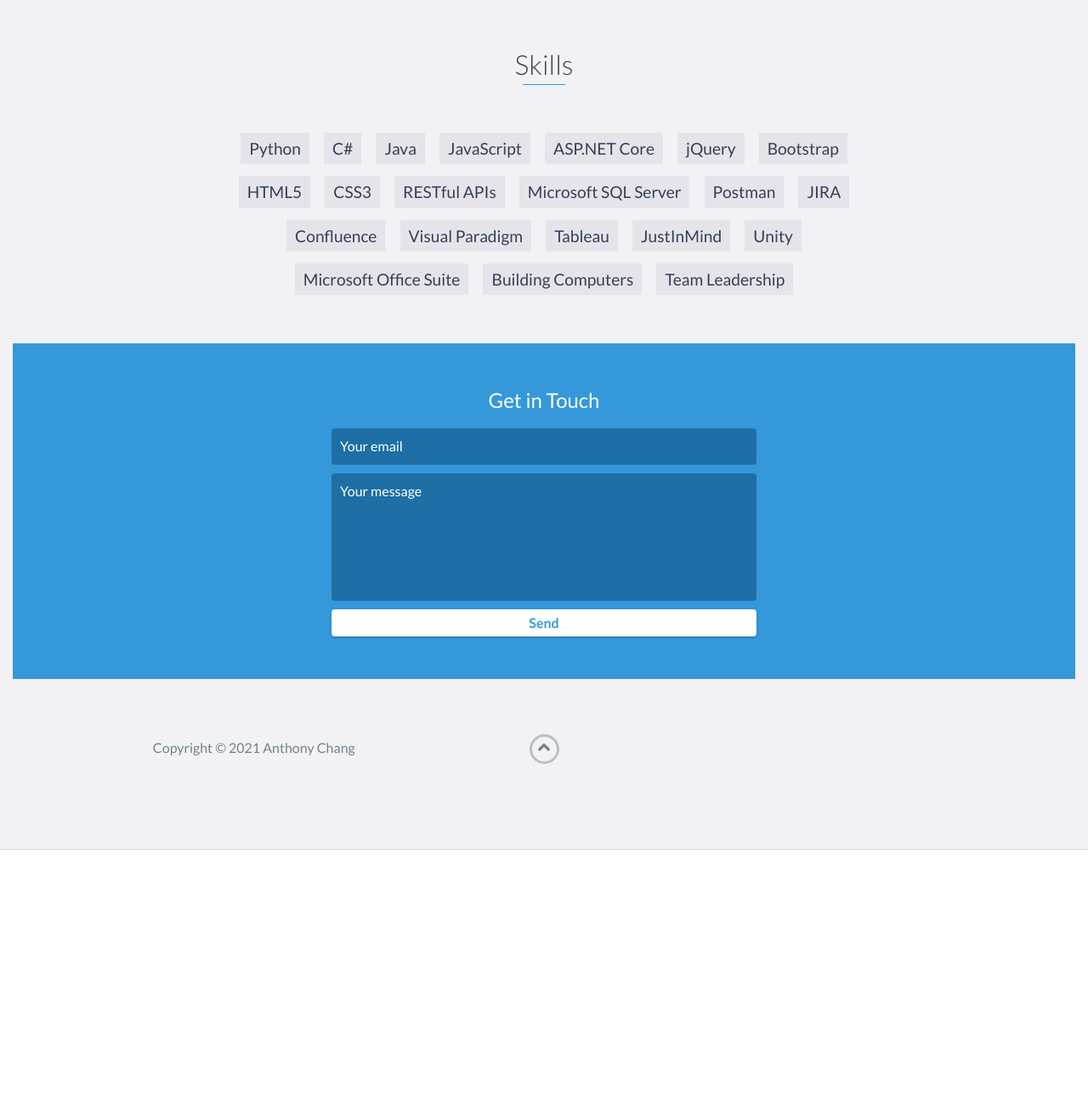
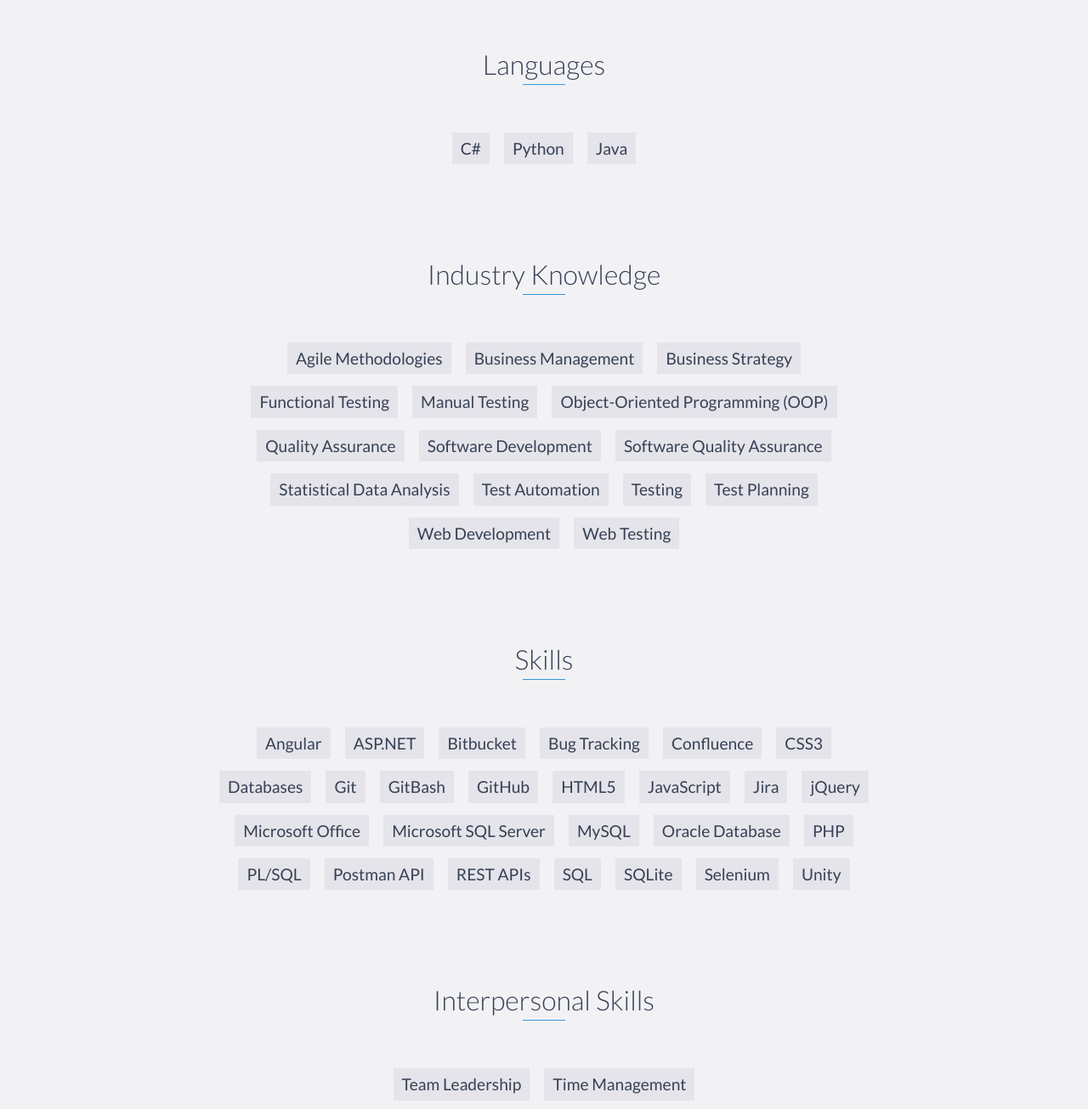
Before and after one commit to AnthonyChang/AnthonyChang.github.io, a website: page index.html in a window 1280 px wide. Shown: the part 4916-6221 px from the top of the page at 85% size. Before the commit the page ends 5916 px from the top, so only its background shows below. Drawn offline with nearby package versions, Linux system fonts and the light colour scheme.

Commit message:
Update Skills
Added Languages, Industry Knowledge, Interpersonal Skills, Hobbies

```diff
--- a/index.html
+++ b/index.html
@@ -228,33 +228,91 @@
 		</div>
 	</div>
 
+	<div id="skills">
+        <h2 class="heading">Languages</h2>
+        <ul>
+			<li>C#</li>
+			<li>Python</li>
+			<li>Java</li>
+        </ul>
+    </div>
+    <!-- End #Languages -->
+
+	<div id="skills">
+        <h2 class="heading">Industry Knowledge</h2>
+        <ul>
+			<li>Agile Methodologies</li>
+			<li>Business Management</li>
+			<li>Business Strategy</li>
+			<li>Functional Testing</li>
+			<li>Manual Testing</li>
+			<li>Object-Oriented Programming (OOP)</li>
+			<li>Quality Assurance</li>
+			<li>Software Development</li>
+			<li>Software Quality Assurance</li>
+			<li>Statistical Data Analysis</li>
+			<li>Test Automation</li>
+			<li>Testing</li>
+			<li>Test Planning</li>
+			<li>Web Development</li>
+			<li>Web Testing</li>
+        </ul>
+    </div>
+    <!-- End #Industry Knowledge -->
+
     <div id="skills">
         <h2 class="heading">Skills</h2>
         <ul>
-			<li>Python</li>
-			<li>C#</li>
-			<li>Java</li>
+			<li>Angular</li>
+			<li>ASP.NET</li>
+			<li>Bitbucket</li>
+			<li>Bug Tracking</li>
+			<li>Confluence</li>
+			<li>CSS3</li>
+			<li>Databases</li>
+			<li>Git</li>
+			<li>GitBash</li>
+			<li>GitHub</li>
+			<li>HTML5</li>
 			<li>JavaScript</li>
-			<li>ASP.NET Core</li>
+			<li>Jira</li>
 			<li>jQuery</li>
-			<li>Bootstrap</li>
-			<li>HTML5</li>
-			<li>CSS3</li>
-			<li>RESTful APIs</li>
+			<li>Microsoft Office</li>
 			<li>Microsoft SQL Server</li>
-			<li>Postman</li>
-			<li>JIRA</li>
-			<li>Confluence</li>
-			<li>Visual Paradigm</li>
-			<li>Tableau</li>
-			<li>JustInMind</li>
+			<li>MySQL</li>
+			<li>Oracle Database</li>
+			<li>PHP</li>
+			<li>PL/SQL</li>
+			<li>Postman API</li>
+			<li>REST APIs</li>
+			<li>SQL</li>
+			<li>SQLite</li>
+			<li>Selenium</li>
 			<li>Unity</li>
-			<li>Microsoft Office Suite</li>
-			<li>Building Computers</li>
-			<li>Team Leadership</li>
         </ul>
     </div>
     <!-- End #skills -->
+
+	<div id="skills">
+        <h2 class="heading">Interpersonal Skills</h2>
+        <ul>
+			<li>Team Leadership</li>
+			<li>Time Management</li>
+        </ul>
+    </div>
+    <!-- End #Interpersonal Skills -->
+
+	<div id="skills">
+        <h2 class="heading">Hobbies</h2>
+        <ul>
+			<li>Building Computers</li>
+			<li>Crypto Currencies</li>
+			<li>3D Printing</li>
+			<li>Photography</li>
+			<li>Personal Training</li>
+        </ul>
+    </div>
+    <!-- End #Hobbies -->
 
     <div id="contact">
         <h2>Get in Touch</h2>
```
